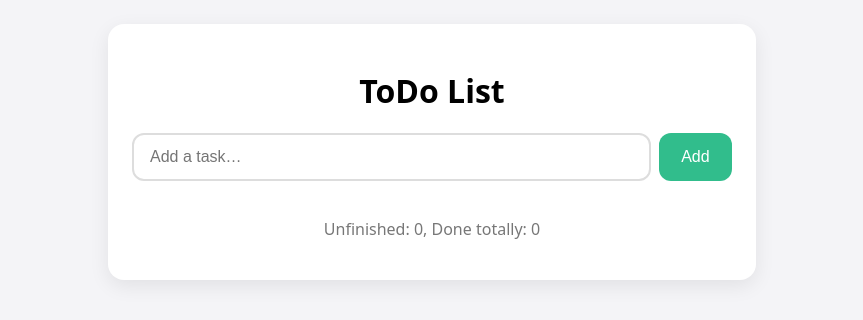
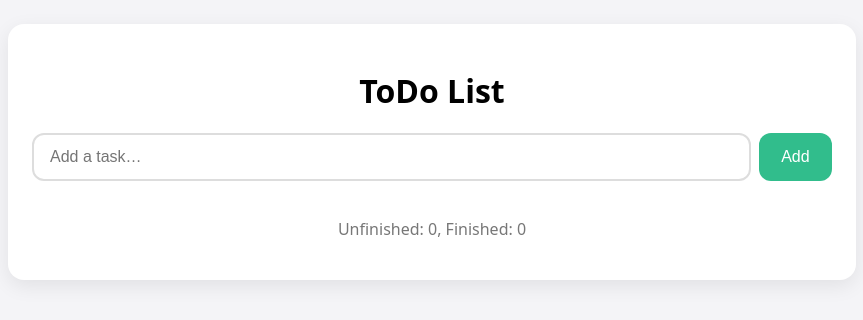
Before and after one commit to FIR3xd/todo-sveltekit, a SvelteKit app in the folder ToDo/: page / in a window 1280 px wide. Shown: the top 320 px of the page, without its empty margins (208-1071 px from the left). Built offline with nearby package versions, Linux system fonts and the light colour scheme.

Commit message:
Update task counters and UI in ToDo application
Enhance task status toggling logic to adjust both done and total counts. Update UI phrasing for task counts and expand wrapper width for better layout.

```diff
--- a/ToDo/src/routes/+page.svelte
+++ b/ToDo/src/routes/+page.svelte
@@ -17,15 +17,21 @@
     }
 
     function toggleDone(i: number) {
-        if (todos[i].done) doneCount--;
-        else doneCount++;
+        if (todos[i].done) {
+            doneCount--;
+            totalCount++;
+        } else {
+            doneCount++;
+            totalCount--;
+        }
         todos[i].done = !todos[i].done;
         todos = [...todos];
     }
 
     function removeTodo(i: number) {
+        if (todos[i].done) doneCount--;
+        else totalCount--;
         todos = todos.filter((_, idx) => idx !== i);
-        totalCount--;
     }
 </script>
 
@@ -57,7 +63,7 @@
             </li>
         {/each}
     </ul>
-    <p class="caption">Unfinished: {totalCount}, Done totally: {doneCount}</p>
+    <p class="caption">Unfinished: {totalCount}, Finished: {doneCount}</p>
 </div>
 
 <style>
@@ -72,7 +78,7 @@
 
     .wrapper {
         width: 100%;
-        max-width: 600px;
+        max-width: 800px;
         padding: 1.5rem;
         margin-top: 1.5rem;
         background: white;
```
